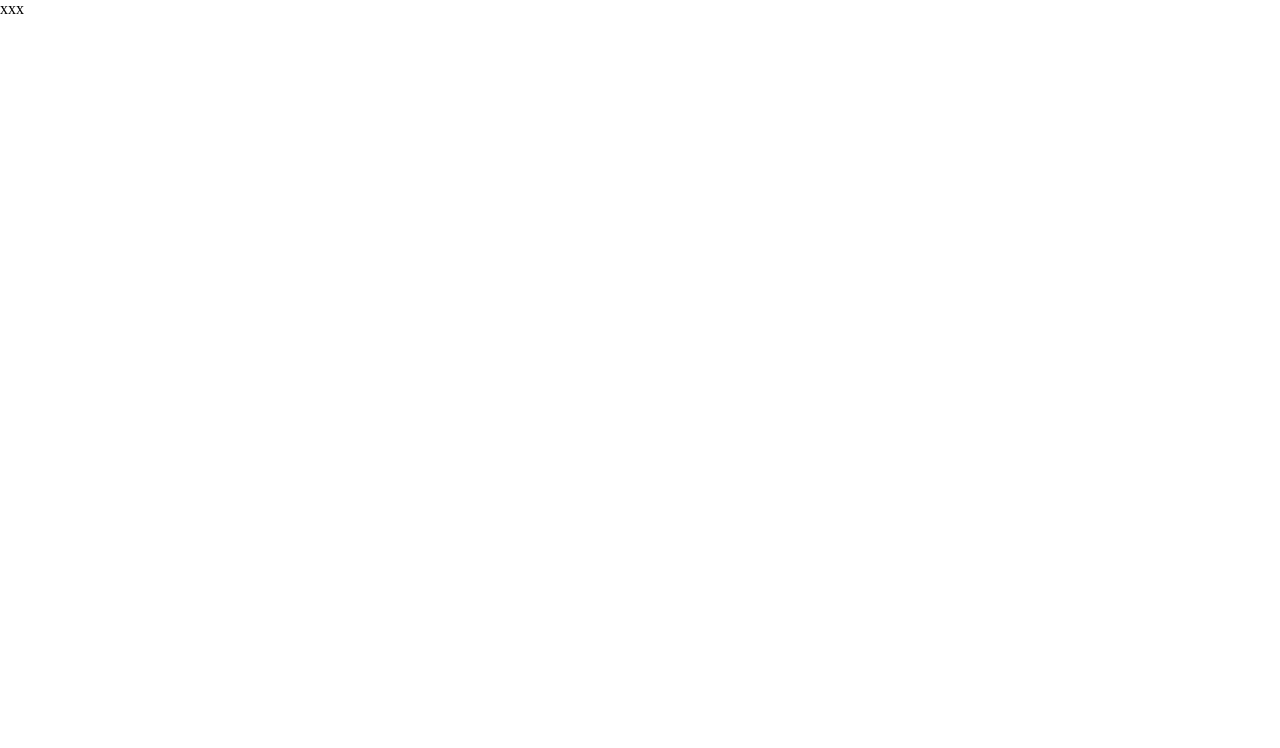
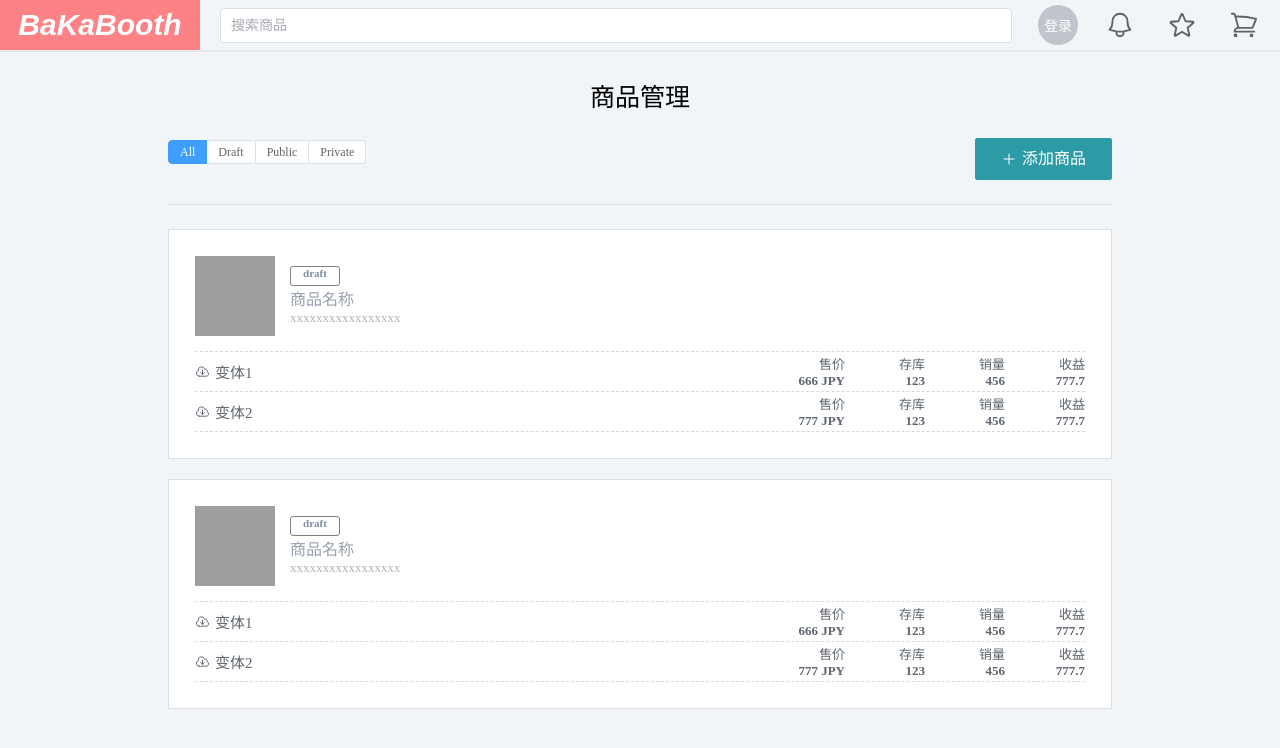
Before and after one commit to tamakara/BaKaBooth, a Vue app in the folder frontend/: page /shop/manage/item in a window 1280 px wide. Shown: the top 748 px of the page. Built offline with nearby package versions, Linux system fonts and the light colour scheme; grey boxes are pictures that could not be loaded.

Commit message:
完成商品管理页面

```diff
--- a/frontend/src/components/common/ItemCard.vue
+++ b/frontend/src/components/common/ItemCard.vue
@@ -41,7 +41,7 @@
               <HeartOutlineIcon v-else style="color: #B0B0B0;"/>
             </el-icon>
           </template>
-          {{ favoriteCount }}
+          {{ favorites }}
         </el-button>
       </div>
     </div>
@@ -49,27 +49,27 @@
 </template>
 
 <script setup lang="ts">
-import type {Item} from '@/types/ItemTypes.ts';
+import type {ItemDisplayDTO} from '@/types/ItemTypes.ts';
 import {HeartIcon as HeartOutlineIcon} from '@heroicons/vue/24/outline'
 import {HeartIcon as HeartSolidIcon} from '@heroicons/vue/24/solid'
 import {ref} from "vue";
 import {useRouter} from "vue-router";
 
 const props = defineProps<{
-  item: Item;
+  item: ItemDisplayDTO;
 }>();
 
 const router = useRouter();
 
-const favoriteCount = ref(props.item.favorite)
+const favorites = ref(props.item.favorites)
 const isFavorited = ref(false);
 
 const toggleFavorite = () => {
   isFavorited.value = !isFavorited.value;
   if (isFavorited.value) {
-    favoriteCount.value += 1;
+    favorites.value += 1;
   } else {
-    favoriteCount.value -= 1;
+    favorites.value -= 1;
   }
 };
 
--- a/frontend/src/components/common/ItemGrid.vue
+++ b/frontend/src/components/common/ItemGrid.vue
@@ -22,14 +22,14 @@
 
 <script setup lang="ts">
 import {defineProps, computed} from 'vue';
-import type {Item} from "@/types/ItemTypes.ts";
+import type {ItemDisplayDTO} from "@/types/ItemTypes.ts";
 import ItemCard from "@/components/common/ItemCard.vue";
 
 const props = defineProps<{
   maxRows: number;
   maxColumns: number;
   gap: number;
-  items: Item[];
+  items: ItemDisplayDTO[];
 }>();
 
 const columns = computed(() => Math.min(props.items.length, props.maxColumns));
--- a/frontend/src/components/page/HomePage/HomePage.vue
+++ b/frontend/src/components/page/HomePage/HomePage.vue
@@ -33,90 +33,74 @@
 
 <script setup lang="ts">
 import {ref} from 'vue'
-import type {Item} from "@/types/ItemTypes.ts"
+import type {ItemDisplayDTO} from "@/types/ItemTypes.ts"
 import HomePageLayout from "@/components/page/HomePage/HomePageLayout.vue";
 import ItemGrid from "@/components/common/ItemGrid.vue";
 
-const newItems = ref<Item[]>([
+const newItems = ref<ItemDisplayDTO[]>([
   {
     itemId: '1',
     itemName: '你好你好你好你你好你好你好你好好你好你好你好你好你好你好你好',
     coverUrl: './src/assets/test.jpg',
-    shopId: 'shop1',
     shopName: '店铺xxxxxxxxxxxVB店铺SVASVAVSAVASVxxA',
-    favorite: 100,
+    favorites: 100,
     price: 99.9,
-    sales: 50
   },
   {
     itemId: '2',
     itemName: '新商品2',
     coverUrl: './src/assets/test.jpg',
-    shopId: 'shop2',
     shopName: '店铺B',
-    favorite: 200,
+    favorites: 200,
     price: 149.9,
-    sales: 150
   },
   {
     itemId: '2',
     itemName: '新商品2',
     coverUrl: './src/assets/test.jpg',
-    shopId: 'shop2',
     shopName: '店铺B',
-    favorite: 200,
+    favorites: 200,
     price: 149.9,
-    sales: 150
   },
   {
     itemId: '2',
     itemName: '新商品2',
     coverUrl: './src/assets/test.jpg',
-    shopId: 'shop2',
     shopName: '店铺B',
-    favorite: 200,
+    favorites: 200,
     price: 149.9,
-    sales: 150
   }
   , {
     itemId: '2',
     itemName: '我f我aewfwafg我awgawfawfawfa我wfafawfafwafdaefegfwsefwsefwfe',
     coverUrl: './src/assets/test.jpg',
-    shopId: 'shop2',
     shopName: '店铺B',
-    favorite: 200,
+    favorites: 200,
     price: 149.9,
-    sales: 150
   },
   {
     itemId: '2',
     itemName: '新商品2',
     coverUrl: './src/assets/test.jpg',
-    shopId: 'shop2',
     shopName: '店铺B',
-    favorite: 200,
+    favorites: 200,
     price: 149.9,
-    sales: 150
   },
   {
     itemId: '2',
     itemName: '新商品2',
     coverUrl: './src/assets/test.jpg',
-    shopId: 'shop2',
     shopName: '店铺B',
-    favorite: 200,
+    favorites: 200,
     price: 149.9,
-    sales: 150
   },
   {
     itemId: '2',
     itemName: '新商品2',
     coverUrl: './src/assets/test.jpg',
-    shopId: 'shop2',
     shopName: '店铺B',
-    favorite: 200,
+    favorites: 200,
     price: 149.9,
-    sales: 150
   }
 ])
 </script>
--- a/frontend/src/components/page/ShopManageItemPage/ShopManageItemPage.vue
+++ b/frontend/src/components/page/ShopManageItemPage/ShopManageItemPage.vue
@@ -1,13 +1,216 @@
 <template>
   <ShopManageItemPageLayout>
-
+    <template #actions-left>
+      <el-radio-group v-model="currentState" size="small">
+        <el-radio-button label="All" value="all"/>
+        <el-radio-button label="Draft" value="draft"/>
+        <el-radio-button label="Public" value="public"/>
+        <el-radio-button label="Private" value="private"/>
+      </el-radio-group>
+    </template>
+    <template #actions-right>
+      <div class="add-item">
+        <el-button class="add-item-button" color="#2c9ba6">
+          <el-icon style="margin-right: 5px">
+            <PlusIcon/>
+          </el-icon>
+          添加商品
+        </el-button>
+      </div>
+    </template>
+    <template #items>
+      <div
+          class="item"
+          v-for="item in items"
+          :key="item.itemId"
+      >
+        <div style="display: flex;gap: 15px;height:80px;">
+          <el-image
+              lazy
+              :src="item.coverUrl"
+              style="width: 80px;  "
+          />
+          <div style="display: flex;flex-direction: column;justify-content: center;">
+            <div class="item-state">{{ item.state }}</div>
+            <div class="item-name">{{ item.itemName }}</div>
+            <div class="item-url">{{ item.itemUrl }}</div>
+          </div>
+        </div>
+        <div class="variations">
+          <div
+              class="variation"
+              v-for="(variation, index) in item.variations"
+              :key="index"
+          >
+            <div class="variation-name">
+              <el-icon>
+                <CloudArrowDownIcon/>
+              </el-icon>
+              {{ variation.name }}
+            </div>
+            <div class="variation-data">
+              <div class="variation-data-heading"></div>
+            </div>
+            <div class="variation-data">
+              <div class="variation-data-heading"></div>
+            </div>
+            <div class="variation-data">
+              <div class="variation-data-heading">售价</div>
+              {{ variation.price }}
+            </div>
+            <div class="variation-data">
+              <div class="variation-data-heading">存库</div>
+              {{ variation.stock }}
+            </div>
+            <div class="variation-data">
+              <div class="variation-data-heading">销量</div>
+              {{ variation.sales }}
+            </div>
+            <div class="variation-data">
+              <div class="variation-data-heading">收益</div>
+              {{ variation.proceeds }}
+            </div>
+          </div>
+        </div>
+      </div>
+    </template>
   </ShopManageItemPageLayout>
 </template>
 
 <script setup lang="ts">
 import ShopManageItemPageLayout from "@/components/page/ShopManageItemPage/ShopManageItemPageLayout.vue";
+import {ref} from "vue";
+import type {ItemManageDTO} from "@/types/ItemTypes.ts";
+import {CloudArrowDownIcon, PlusIcon} from "@heroicons/vue/24/outline";
+
+const currentState = ref('all');
+
+const items = ref<ItemManageDTO[]>([
+  {
+    itemId: 1,
+    itemName: '商品名称',
+    state: 'draft',
+    favorites: 100,
+    itemUrl: 'xxxxxxxxxxxxxxxxx',
+    coverUrl: 'xxxxxxxxxxxxxxxxxxxx',
+    variations: [
+      {
+        name: '变体1',
+        price: '666 JPY',
+        stock: 123,
+        sales: 456,
+        proceeds: 777.7,
+      },
+      {
+        name: '变体2',
+        price: '777 JPY',
+        stock: 123,
+        sales: 456,
+        proceeds: 777.7,
+      },
+    ],
+  }, {
+    itemId: 1,
+    itemName: '商品名称',
+    state: 'draft',
+    favorites: 100,
+    itemUrl: 'xxxxxxxxxxxxxxxxx',
+    coverUrl: 'xxxxxxxxxxxxxxxxxxxx',
+    variations: [
+      {
+        name: '变体1',
+        price: '666 JPY',
+        stock: 123,
+        sales: 456,
+        proceeds: 777.7,
+      },
+      {
+        name: '变体2',
+        price: '777 JPY',
+        stock: 123,
+        sales: 456,
+        proceeds: 777.7,
+      },
+    ],
+  },
+])
+
 </script>
 
 <style scoped>
+.add-item-button {
+  width: 137px;
+  height: 42px;
+  border-radius: 2px;
+  font-size: 16px;
+}
 
+
+.item {
+  width: 100%;
+  padding: 26px;
+  border: 1px solid #dcdfe6;
+  background-color: white;
+  display: flex;
+  flex-direction: column;
+  gap: 15px;
+}
+
+.item-state {
+  width: 50px;
+  height: 20px;
+  font-size: 11px;
+  font-weight: 600;
+  text-align: center;
+  border: 1px solid gray;
+  border-radius: 3px;
+  color: #7f8d9f;
+  background-color: white;
+}
+
+.item-name {
+  font-size: 16px;
+  color: #96a2b0;
+}
+
+.item-url {
+  font-size: 13px;
+  color: #afb2bd;
+}
+
+.variations {
+  border-top: 1px dashed #d5d9de;
+}
+
+.variation {
+  height: 40px;
+  border-bottom: 1px dashed #d5d9de;
+  display: flex;
+  align-items: center;
+  font-size: 13px;
+  color: #5e656f;
+}
+
+.variation-name {
+  flex: 1;
+  display: flex;
+  align-items: center;
+  gap: 5px;
+  font-size: 15px;
+}
+
+.variation-data {
+  width: 80px;
+  height: 100%;
+  text-align: right;
+  font-weight: 600;
+  display: flex;
+  flex-direction: column;
+  justify-content: center;
+}
+
+.variation-data-heading {
+  color: #5e656f;
+  font-weight: 400;
+}
 </style>
--- a/frontend/src/components/page/ShopManageItemPage/ShopManageItemPageLayout.vue
+++ b/frontend/src/components/page/ShopManageItemPage/ShopManageItemPageLayout.vue
@@ -1,11 +1,55 @@
 <template>
-  xxx
+  <BaseLayout>
+    <template #header>
+      <Banner/>
+    </template>
+    <template #main>
+      <ContentLayout>
+        <template #title>
+          <RowLayout class="title">
+            商品管理
+          </RowLayout>
+        </template>
+        <RowLayout class="actions">
+          <div class="actions-left">
+            <slot name="actions-left"/>
+          </div>
+          <div class="actions-right">
+            <slot name="actions-right"/>
+          </div>
+        </RowLayout>
+        <el-divider/>
+        <RowLayout class="items">
+          <slot name="items"/>
+        </RowLayout>
+      </ContentLayout>
+    </template>
+  </BaseLayout>
 </template>
 
 <script setup lang="ts">
-
+import BaseLayout from "@/components/common/layout/BaseLayout.vue";
+import Banner from "@/components/common/Banner.vue";
+import ContentLayout from "@/components/common/layout/ContentLayout.vue";
+import RowLayout from "@/components/common/layout/RowLayout.vue";
 </script>
 
 <style scoped>
+.title {
+  font-size: 25px;
+  padding: 25px 0;
+}
+
+.actions {
+  display: flex;
+  justify-content: space-between;
+}
+
+.items {
+  display: flex;
+  flex-direction: column;
+  align-items: center;
+  gap: 20px;
+}
 
 </style>
--- a/frontend/src/components/page/ShopManagePage/ShopManagePageLayout.vue
+++ b/frontend/src/components/page/ShopManagePage/ShopManagePageLayout.vue
@@ -6,11 +6,10 @@
     <template #main>
       <ContentLayout>
         <template #title>
-          <RowLayout class="dashboard-title">
-            店铺管理页面
+          <RowLayout class="title">
+            店铺管理
           </RowLayout>
         </template>
-
         <RowLayout class="dashboard">
           <RowLayout class="dashboard-header">
             <div>
@@ -20,7 +19,6 @@
               <slot name="dashboard-header-right"/>
             </div>
           </RowLayout>
-
           <ColLayout class="dashboard-pane">
             <template #left>
               <RowLayout class="dashboard-pane-left">
@@ -32,16 +30,9 @@
                 <slot name="dashboard-pane-right"/>
               </RowLayout>
             </template>
-
           </ColLayout>
-
         </RowLayout>
-
-
       </ContentLayout>
-
-
-      <slot/>
     </template>
   </BaseLayout>
 </template>
@@ -55,7 +46,7 @@ import ContentLayout from "@/components/common/layout/ContentLayout.vue";
 </script>
 
 <style scoped>
-.dashboard-title {
+.title {
   font-size: 20px;
   margin: 26px 0;
 }
```
Also changed, not shown: frontend/src/types/ItemTypes.ts (+22 -6 lines).
